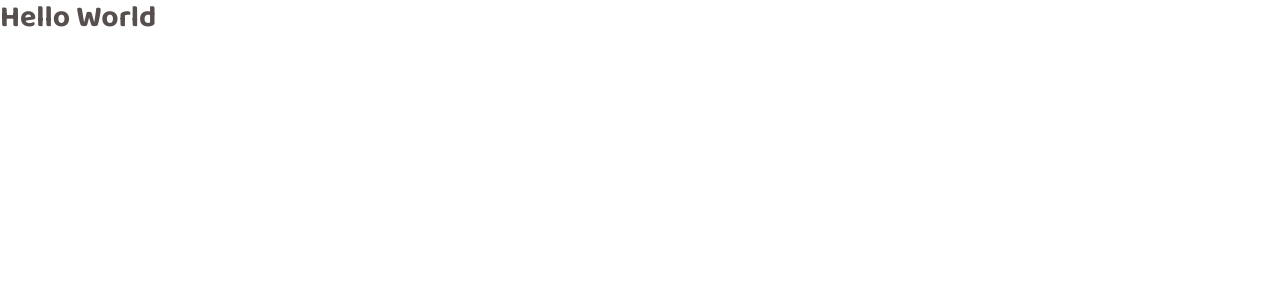
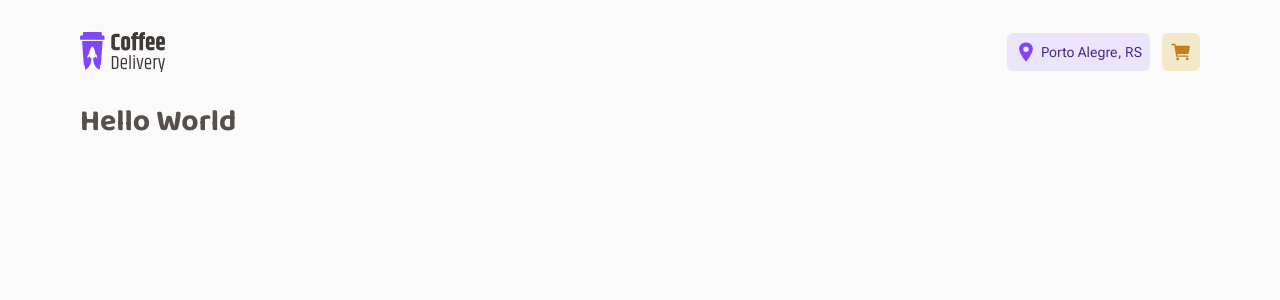
Before and after one commit to edusmpaio/coffee-delivery, a Next.js app: page / in a window 1280 px wide. Shown: the top 300 px of the page. Built offline with nearby package versions, Linux system fonts and the light colour scheme.

Commit message:
feat: Create header

```diff
--- a/package.json
+++ b/package.json
@@ -19,6 +19,7 @@
     "postcss": "8.4.27",
     "react": "18.2.0",
     "react-dom": "18.2.0",
+    "react-icons": "^4.10.1",
     "tailwindcss": "3.3.3",
     "typescript": "5.1.6"
   },
--- a/src/app/layout.tsx
+++ b/src/app/layout.tsx
@@ -1,6 +1,11 @@
 import './globals.css'
 import type { Metadata } from 'next'
 import { Roboto_Flex as Roboto, Baloo_2 as Baloo } from 'next/font/google'
+
+import Image from 'next/image'
+import logo from '../assets/logo.svg'
+
+import { IoCart, IoLocationSharp } from 'react-icons/io5'
 
 const roboto = Roboto({ subsets: ['latin'], variable: '--font-roboto' })
 
@@ -22,8 +27,28 @@ export default function RootLayout({
 }) {
   return (
     <html lang="pt-br">
-      <body className={`${roboto.variable} ${baloo.variable} font-sans`}>
-        {children}
+      <body
+        className={`${roboto.variable} ${baloo.variable} bg-base-100 font-sans text-base-700`}
+      >
+        <div className="mx-auto w-full max-w-[1120px]">
+          <header className="flex items-center justify-between py-8">
+            <Image src={logo} alt="Coffee Delivery" width={84.95} height={40} />
+
+            <div className="flex items-center gap-3">
+              <div className="flex items-center gap-1 rounded-md bg-purple-300 p-2">
+                <IoLocationSharp className="text-[22px] text-purple-500" />
+                <span className="text-sm leading-[130%] text-purple-800">
+                  Porto Alegre, RS
+                </span>
+              </div>
+              <div className="rounded-md bg-yellow-300 p-2">
+                <IoCart className="text-[22px] text-yellow-900" />
+              </div>
+            </div>
+          </header>
+
+          <div>{children}</div>
+        </div>
       </body>
     </html>
   )
--- a/tailwind.config.js
+++ b/tailwind.config.js
@@ -7,6 +7,7 @@ module.exports = {
   ],
   theme: {
     colors: {
+      white: '#FFFFFF',
       base: {
         100: '#FAFAFA',
         200: '#F3F2F2',
```
Also changed, not shown: src/assets/logo.svg (added), 1 other file (tests, documents, lock files or other folders).
